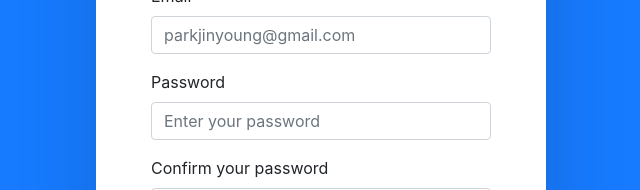
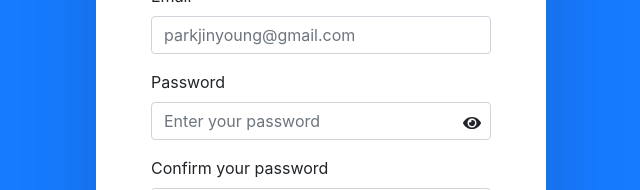
Before and after one commit to hidesignsdev/passion-team, a React (Create React App) app: page /sign-up in a window 1280 px wide. Shown: the part 390-580 px from the top of the page, without its empty margins (319-959 px from the left). Built offline with nearby package versions, Linux system fonts and the light colour scheme.

Commit message:
setting up reduxForm, Field, adding show/hide password

```diff
--- a/package.json
+++ b/package.json
@@ -3,6 +3,9 @@
   "version": "0.1.0",
   "private": true,
   "dependencies": {
+    "@fortawesome/fontawesome-svg-core": "^1.2.28",
+    "@fortawesome/free-solid-svg-icons": "^5.13.0",
+    "@fortawesome/react-fontawesome": "^0.1.9",
     "@testing-library/jest-dom": "^4.2.4",
     "@testing-library/react": "^9.3.2",
     "@testing-library/user-event": "^7.1.2",
--- a/src/components/FormGroup.js
+++ b/src/components/FormGroup.js
@@ -1,14 +1,20 @@
 import React from 'react';
+import { FontAwesomeIcon } from '@fortawesome/react-fontawesome'
 
 const FormGroup = (props) => {
-    console.log(props)
     return (
         <div className="form-group">
-            <label>{props.label}</label>
-            {props.forgotpassword ? (
+            <label htmlFor={props.input.name}>{props.label}</label>
+
+            { props.forgotpassword ? (
                 <span className="forgot-password"><a href="/">Forgot password?</a></span>
-            ) : null}
-            <input type={props.type} className="form-control" placeholder={props.placeholder}/ >
+            ) : null }
+
+            <input {...props.input} id={props.input.name} type={props.type} className="form-control" placeholder={props.placeholder}/ >
+
+            { props.icon ?
+                <FontAwesomeIcon icon={props.icon} onClick={props.handleOnClick} className="showNhide"/>
+            : null }
         </div>
     );
 };
--- a/src/components/SignInForm.js
+++ b/src/components/SignInForm.js
@@ -1,18 +1,28 @@
-import React from 'react';
+import React, { Component } from 'react';
 import FormGroup from './FormGroup';
 import { Link } from "react-router-dom";
-import { reduxForm } from 'redux-form';
-let SignInForm = () => {
+import { reduxForm, Field } from 'redux-form';
+
+class SignInForm extends Component {
+    constructor(props){
+        super(props)
+    }
+    render() {
+        const {handleSubmit} = this.props
         return (
-        <form>
+            <form onSubmit={handleSubmit}>
                 <img src="#" alt="empty"/>
                 <div>
-                <FormGroup
+                    <Field
+                        name="email"
+                        component={FormGroup}
                         label="Email"
                         type="email"
                         placeholder="parkjinyoung@gmail.com"
                     />
-                <FormGroup
+                    <Field
+                        name="password"
+                        component={FormGroup}
                         label="Password"
                         type="password"
                         placeholder="Enter your password"
@@ -25,10 +35,11 @@ let SignInForm = () => {
                 </p>
             </form>
         );
-};
+    }
+}
 
 SignInForm = reduxForm({
-    form: 'sign-in'
+    form: 'signin'
 })(SignInForm)
 
 export default SignInForm;
--- a/src/components/SignUpForm.js
+++ b/src/components/SignUpForm.js
@@ -1,35 +1,69 @@
-import React from 'react';
+import React, { Component } from 'react';
 import FormGroup from './FormGroup';
-import {Link} from 'react-router-dom'
-const SignUp = () => {
+import { Link } from 'react-router-dom'
+import { reduxForm, Field } from 'redux-form';
+
+import { faEye , faEyeSlash } from '@fortawesome/free-solid-svg-icons';
+
+class SignUpForm extends Component {
+    constructor(props){
+        super(props)
+        this.state = {
+            type: "password",
+            icon: faEye
+        }
+    }
+
+    handleOnClick = () => {
+        this.setState({
+            type: this.state.type === "text"? "password" : "text",
+            icon: this.state.icon === faEye ? faEyeSlash : faEye
+        })
+    }
+
+    render() {
+        const {handleSubmit} = this.props
         return (
-        <form>
+            <form onSubmit={handleSubmit}>
                 <img src="#" alt="empty"/>
                 <div>
-                <FormGroup
+                    <Field
+                        name="firstname"
+                        component={FormGroup}
                         label="First name"
                         type="text"
                         placeholder="Jin-young"
                     />
-                <FormGroup
+                    <Field
+                        name="lastname"
+                        component={FormGroup}
                         label="Last name"
                         type="text"
                         placeholder="Park"
                     />
-                <FormGroup
+                    <Field
+                        name="email"
+                        component={FormGroup}
                         label="Email"
                         type="email"
                         placeholder="parkjinyoung@gmail.com"
                     />
-                <FormGroup
+                    <Field
+                        name="password"
+                        component={FormGroup}
                         label="Password"
-                    type="password"
+                        type={this.state.type}
                         placeholder="Enter your password"
+                        handleOnClick={this.handleOnClick}
+                        icon={this.state.icon}
                     />
-                <FormGroup
+                    <Field
+                        name="repassword"
+                        component={FormGroup}
                         label="Confirm your password"
-                    type="password"
+                        type={this.state.type}
                         placeholder="Re-enter your password"
+
                     />
                     <button type="submit" className="btn btn-primary btn-block">Sign Up</button>
                 </div>
@@ -38,6 +72,11 @@ const SignUp = () => {
                 </p>
             </form>
         );
-};
+    }
+}
 
-export default SignUp;
+SignUpForm = reduxForm({
+    form: 'signup'
+})(SignUpForm)
+
+export default SignUpForm;
--- a/src/containers/App.js
+++ b/src/containers/App.js
@@ -1,4 +1,4 @@
-import React from 'react';
+import React, { Component } from 'react';
 import {
   BrowserRouter as Router,
   Switch,
@@ -7,16 +7,27 @@ import {
 
 import SignInForm from '../components/SignInForm'
 import SignUpForm from '../components/SignUpForm'
-function App() {
+
+class App extends Component {
+  submit = values => {
+    console.log(values)
+  }
+  render() {
     return (
       <Router>
         <div className="App">
           <div className="auth-wrapper">
             <div className="auth-inner">
               <Switch>
-              <Route exact path='/' component={SignInForm} />
-              <Route path="/sign-in" component={SignInForm} />
-              <Route path="/sign-up" component={SignUpForm} />
+                <Route exact path='/'>
+                  <SignInForm onSubmit={this.submit}/>
+                </Route>
+                <Route path="/sign-in">
+                  <SignInForm onSubmit={this.submit}/>
+                </Route>
+                <Route path="/sign-up">
+                  <SignUpForm />
+                </Route>
               </Switch>
             </div>
           </div>
@@ -24,5 +35,6 @@ function App() {
       </Router>
     );
   }
+}
 
 export default App;
--- a/src/index.css
+++ b/src/index.css
@@ -53,3 +53,11 @@ form .bottom{
   border-color: #167bff;
   box-shadow: none;
 }
+
+.showNhide{
+  float: right;
+  margin-top: -25px;
+  margin-right: 10px;
+  z-index: 2;
+  position: relative;
+}
```
Also changed, not shown: 1 other file (tests, documents, lock files or other folders). Lines whose indentation alone changed are shown as unchanged.
